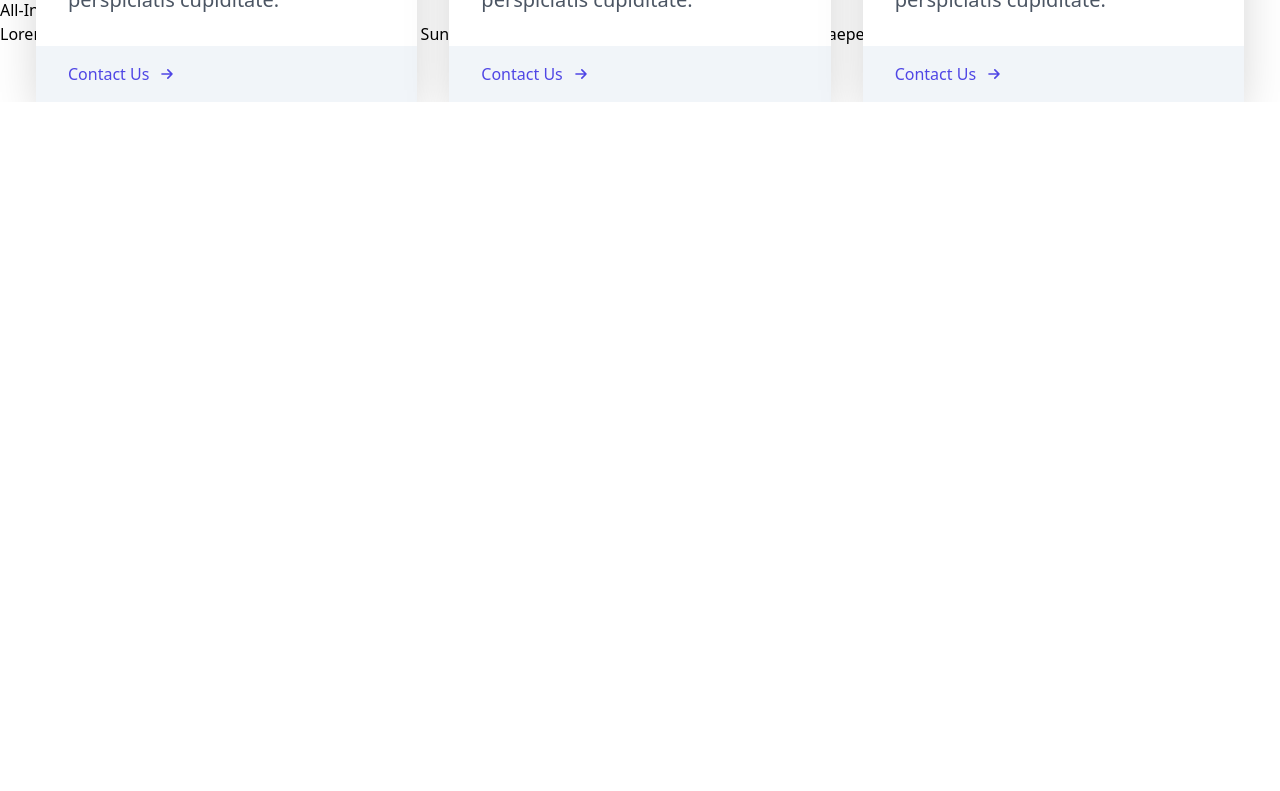
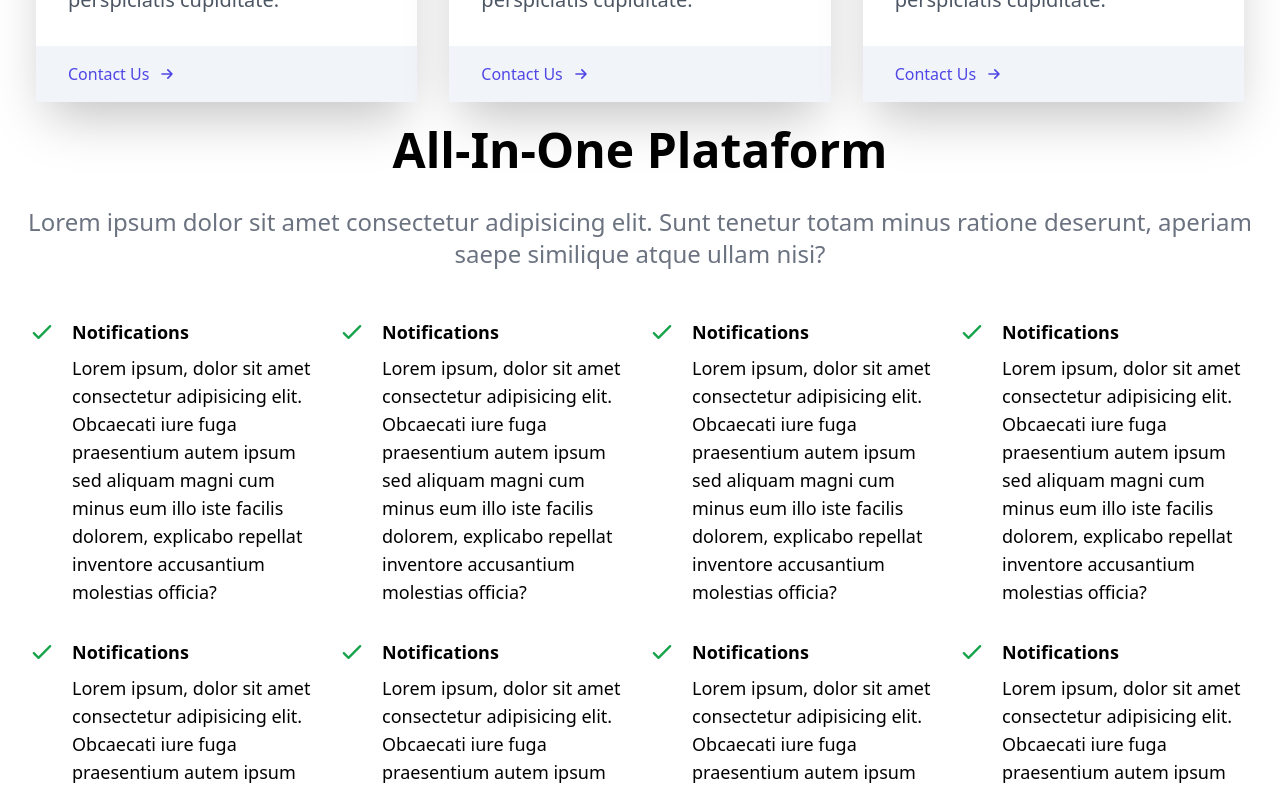
Before and after one commit to byKriz/tailwind-tutorial, a React (Vite) app: page / in a window 1280 px wide. Shown: the part 2300-3091 px from the top of the page. Before the commit the page ends 2402 px from the top, so only its background shows below. Built offline with nearby package versions, Linux system fonts and the light colour scheme.

Commit message:
agregando estilos e implementando el componente

```diff
--- /dev/null
+++ b/src/components/AioBox.jsx
@@ -0,0 +1,21 @@
+import React from "react";
+import { CheckIcon } from "@heroicons/react/outline";
+
+export const AioBox = () => {
+  return (
+    <div className="flex">
+      <div>
+        <CheckIcon className="w-7 mr-4 text-green-600" />
+      </div>
+      <div>
+        <h3 className=" font-bold text-lg">Notifications</h3>
+        <p className=" text-lg pt-2 pb-4">
+          Lorem ipsum, dolor sit amet consectetur adipisicing elit. Obcaecati
+          iure fuga praesentium autem ipsum sed aliquam magni cum minus eum illo
+          iste facilis dolorem, explicabo repellat inventore accusantium
+          molestias officia?
+        </p>
+      </div>
+    </div>
+  );
+};
--- a/src/containers/AllInOne.jsx
+++ b/src/containers/AllInOne.jsx
@@ -1,15 +1,36 @@
 import React from "react";
+import {CheckIcon} from "@heroicons/react/outline"
+import { AioBox } from "../components/AioBox";
 
 export const AllInOne = () => {
   return (
-    <div>
-      <div>
-        <h2>All-In-One Plataform</h2>
-        <p>
+    <div className="w-full my-32">
+      <div className="max-w-[1240px] mx-auto px-2">
+        <h2 className="text-5xl font-bold text-center">All-In-One Plataform</h2>
+        <p className="text-2xl py-8 text-gray-500 text-center">
           Lorem ipsum dolor sit amet consectetur adipisicing elit. Sunt tenetur
           totam minus ratione deserunt, aperiam saepe similique atque ullam
           nisi?
         </p>
+
+
+        <div className="grid sm:grid-cols-2 lg:grid-cols-4 gap-4 pt-4">
+
+          {/* <div>
+            <div>
+              <CheckIcon />
+            </div>
+          </div> */}
+          <AioBox />
+          <AioBox />
+          <AioBox />
+          <AioBox />
+          <AioBox />
+          <AioBox />
+          <AioBox />
+          <AioBox />
+
+        </div>
       </div>
     </div>
   );
```
